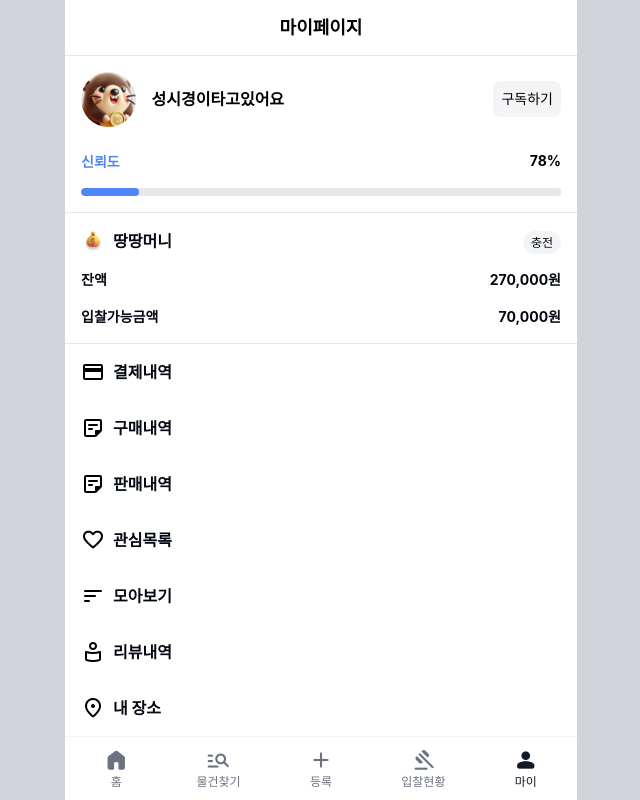
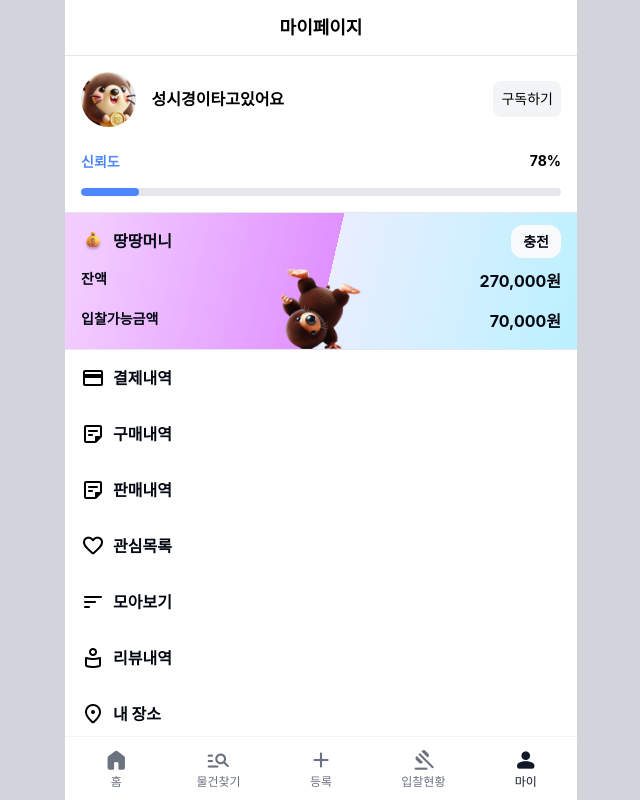
Before and after one commit to wndgur2/ddang, a React (Vite) app: page /mypage in a window 1280 px wide. Shown: the whole page, without its empty margins (319-959 px from the left). Built offline with nearby package versions, Linux system fonts and the light colour scheme.

Commit message:
style: 땅땅머니 디자인

```diff
--- a/src/features/user/pages/MyPage.jsx
+++ b/src/features/user/pages/MyPage.jsx
@@ -5,6 +5,7 @@ import profileImage from '@/assets/images/profileImage.png'
 import Profile from '../components/Profile'
 import moneyBag2 from '@/assets/images/moneyBag2.png'
 import menus from '../data/menus'
+import payDdang from '@/assets/images/payDdang.png'
 
 function MyPage() {
   usePageName('마이페이지')
@@ -21,7 +22,16 @@ function MyPage() {
       <hr className='border-gray-200' />
 
       {/* 땅땅머니 섹션 */}
-      <section className='p-4 bg-white border-b border-gray-200 mt-0'>
+      <section
+        className='relative p-4 bg-white border-b border-gray-200 mt-0'
+        style={{
+          background:
+            'linear-gradient(283deg, #BDF1FF 2.08%, #E8EEFF 48.59%, #E091FF 48.6%, #F2CCFF 94.74%)',
+        }}
+      >
+        <div className='absolute left-0 bottom-0 w-full flex justify-center'>
+          <img src={payDdang} alt='payDdang' className='size-20' />
+        </div>
         <div className='flex items-center justify-between'>
           <div className='flex items-center space-x-2'>
             <img src={moneyBag2} alt='moneyBag2' className='w-6 h-6' />
@@ -32,7 +42,7 @@ function MyPage() {
           <div>
             <Link
               to='charge'
-              className='bg-gray-100 text-gray-950 text-xs px-2 py-1 rounded-full'
+              className='bg-gray-50 text-gray-950 text-sm px-3 py-2 rounded-xl font-bold'
               style={{ cursor: 'pointer' }}
             >
               충전
@@ -40,12 +50,12 @@ function MyPage() {
           </div>
         </div>
         <div className='mt-2'>
-          <div className='flex justify-between  font-bold text-[14px] text-gray-950 mt-4'>
-            <span>잔액</span>
+          <div className='flex justify-between  font-bold text-gray-950 mt-4'>
+            <span className='text-sm'>잔액</span>
             <span>270,000원</span>
           </div>
-          <div className='flex justify-between  font-bold text-[14px] text-gray-950 mt-4'>
-            <span>입찰가능금액</span>
+          <div className='flex justify-between  font-bold text-gray-950 mt-4'>
+            <span className='text-sm'>입찰가능금액</span>
             <span>70,000원</span>
           </div>
         </div>
```
Also changed, not shown: src/assets/images/payDdang.png (added).
